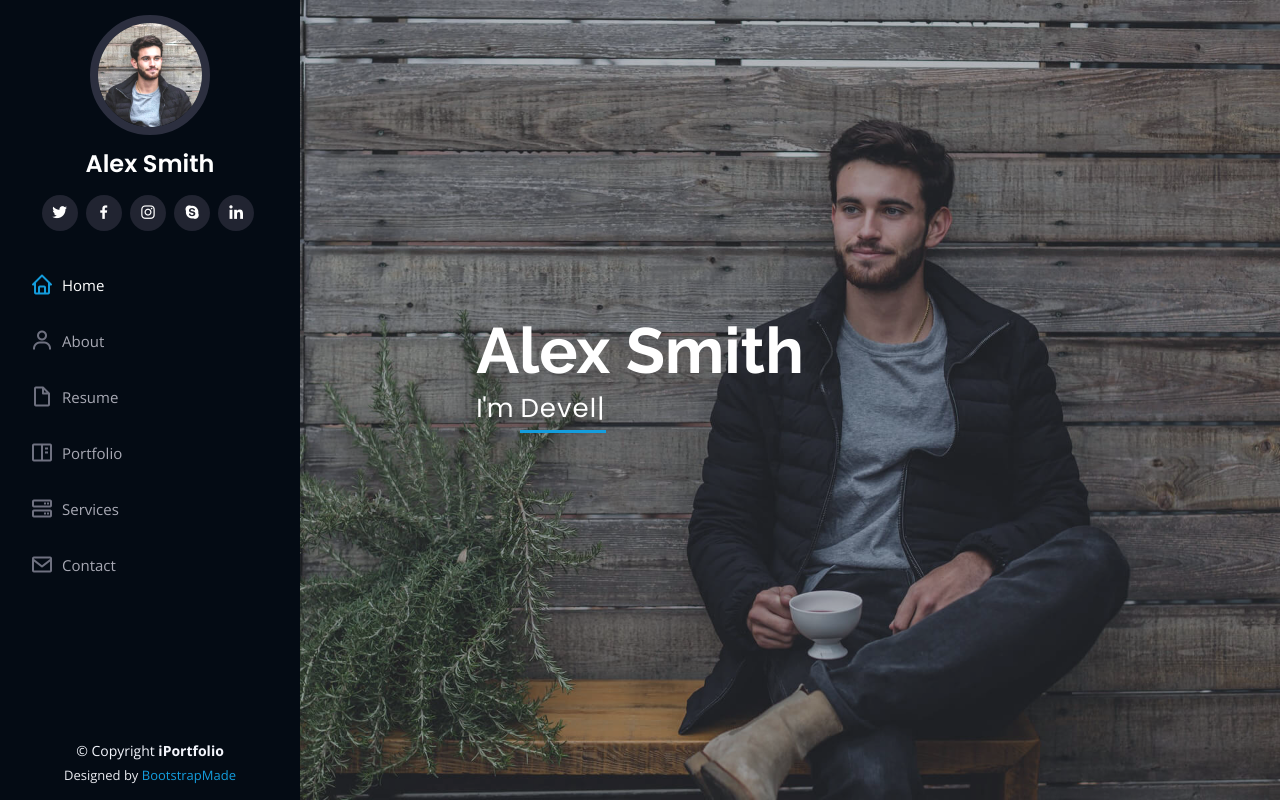
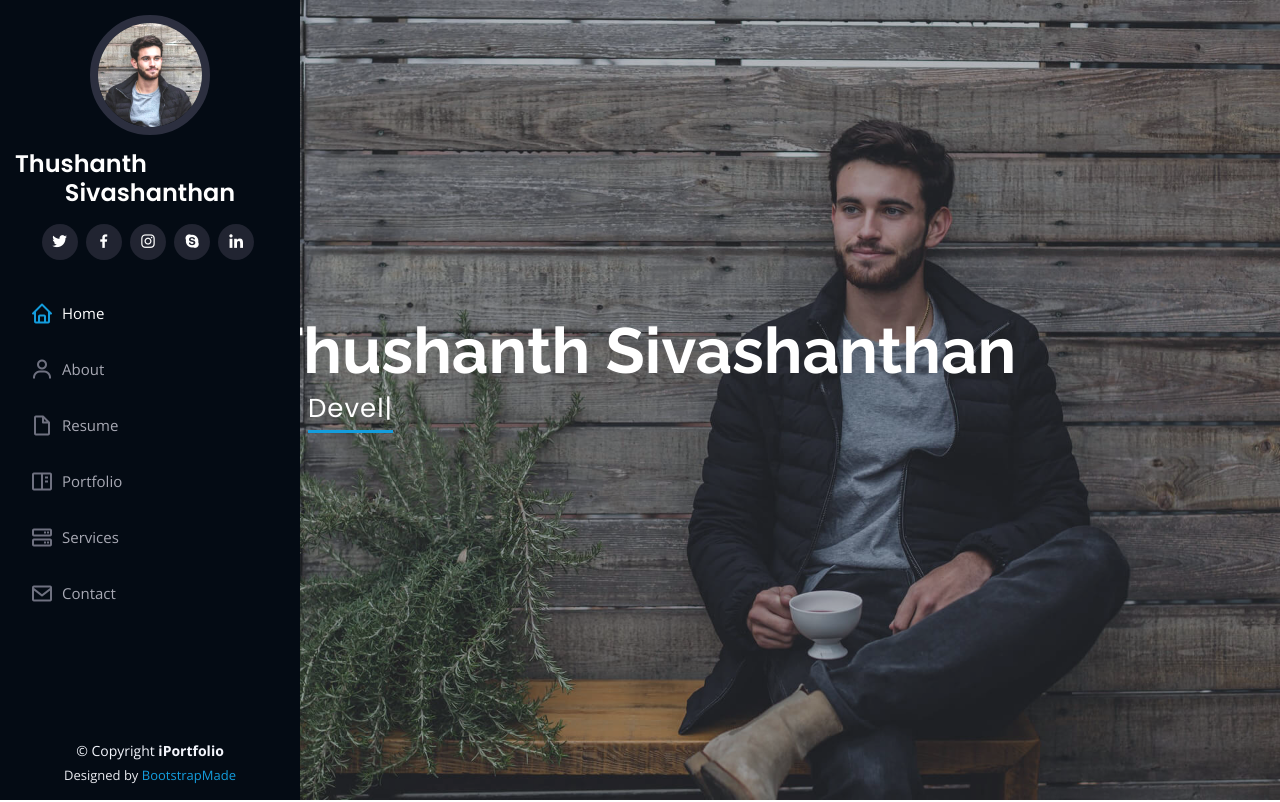
Before and after one commit to thushanths09/Portfolio, a plain HTML site: page index.html in a window 1280 px wide. Shown: the top 802 px of the page. Drawn offline with nearby package versions, Linux system fonts and the light colour scheme.

Commit message:
Change name

```diff
--- a/index.html
+++ b/index.html
@@ -5,7 +5,7 @@
   <meta charset="utf-8">
   <meta content="width=device-width, initial-scale=1.0" name="viewport">
 
-  <title>iPortfolio Bootstrap Template - Index</title>
+  <title>Thushanth's Portfolio</title>
   <meta content="" name="description">
   <meta content="" name="keywords">
 
@@ -46,7 +46,7 @@
 
       <div class="profile">
         <img src="assets/img/profile-img.jpg" alt="" class="img-fluid rounded-circle">
-        <h1 class="text-light"><a href="index.html">Alex Smith</a></h1>
+        <h1 class="text-light"><a href="index.html">Thushanth Sivashanthan</a></h1>
         <div class="social-links mt-3 text-center">
           <a href="#" class="twitter"><i class="bx bxl-twitter"></i></a>
           <a href="#" class="facebook"><i class="bx bxl-facebook"></i></a>
@@ -72,7 +72,7 @@
   <!-- ======= Hero Section ======= -->
   <section id="hero" class="d-flex flex-column justify-content-center align-items-center">
     <div class="hero-container" data-aos="fade-in">
-      <h1>Alex Smith</h1>
+      <h1>Thushanth Sivashanthan</h1>
       <p>I'm <span class="typed" data-typed-items="Designer, Developer, Freelancer, Photographer"></span></p>
     </div>
   </section><!-- End Hero -->
```
